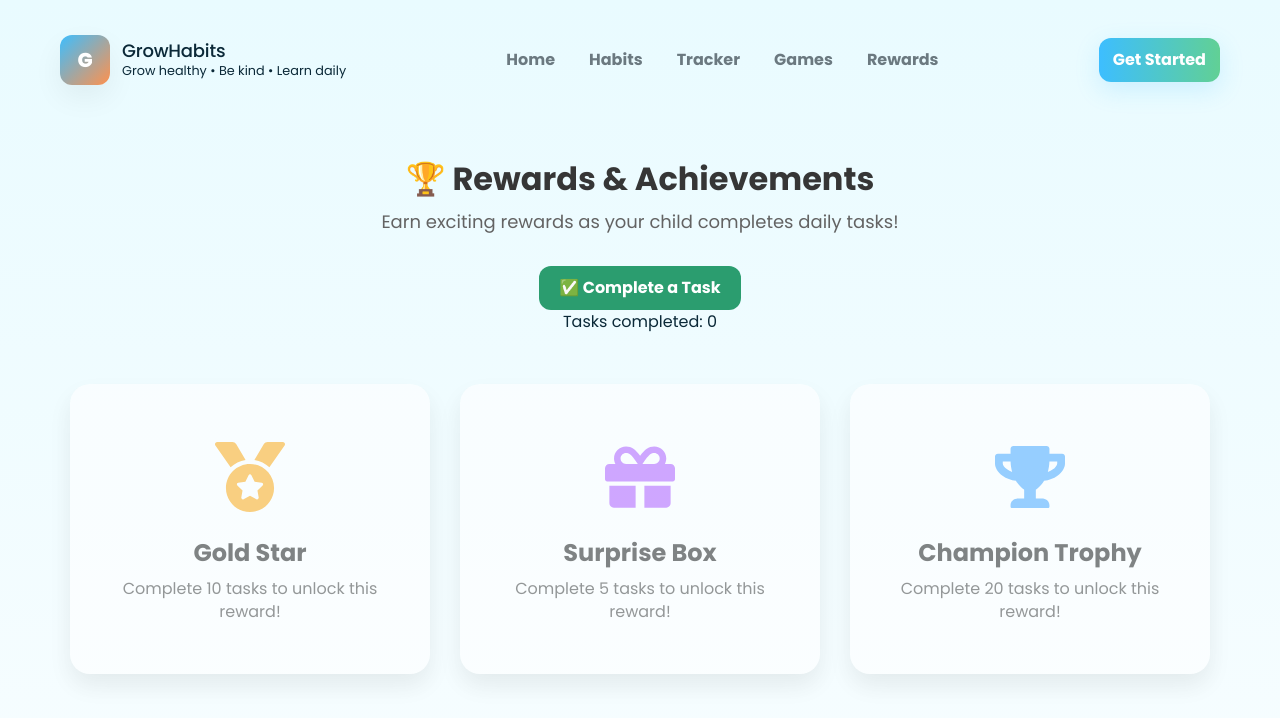
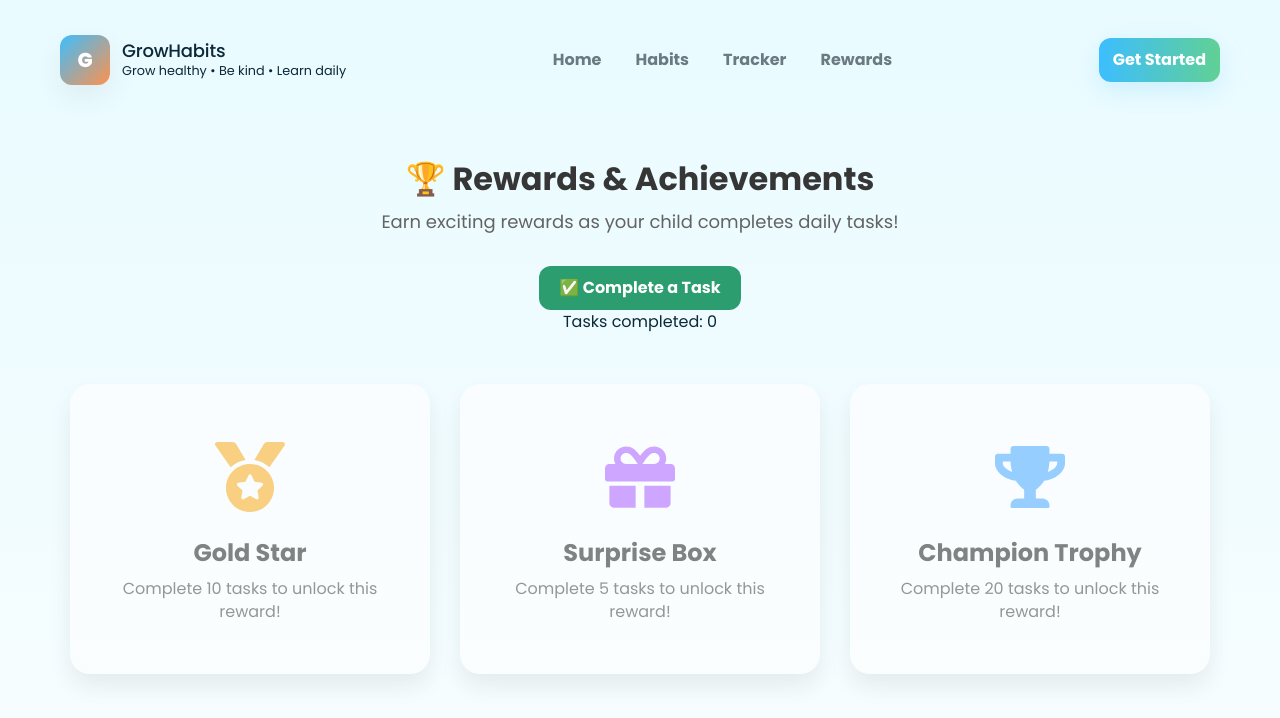
Before and after one commit to Bilal-coder78/Fyp_project, a React (Vite) app: page /rewards in a window 1280 px wide. Shown: the top 718 px of the page. Built offline with nearby package versions, Linux system fonts and the light colour scheme.

Commit message:
little modification

```diff
--- a/src/App.jsx
+++ b/src/App.jsx
@@ -21,7 +21,7 @@ function App() {
           <Route path="/login" element={<Login/>} />
           <Route path="/signup" element={<Signup/>} />
           <Route path="/rewards" element={<Rewards/>} />
-          <Route path="/games" element={<BalloonPop/>} />
+          {/* <Route path="/games" element={<BalloonPop/>} /> */}
           <Route path="/parents" element={<Parents/>} />
         </Routes>
       </div>
--- a/src/components/Home/Home.css
+++ b/src/components/Home/Home.css
@@ -4,12 +4,10 @@
   --shadow: 0 12px 30px rgba(10, 20, 18, 0.06);
   --muted: #6b7980;
   --primary: #2b9d6f;
-  /* green theme */
   --accent: #8fd6a6;
 }
 
 /* layout */
-
 .home-container{
   width: 100%;
   max-width: 1200px;
--- a/src/components/Home/Home.jsx
+++ b/src/components/Home/Home.jsx
@@ -64,10 +64,6 @@ function Home() {
     }, 5000);
     return () => clearInterval(id);
   }, []);
-
-  const handleStart = () => {
-    alert("Let's start growing good habits together! 🌱");
-  };
 
   const features = [
     { id: 1, title: "Gentle Reminders", desc: "Friendly prompts for daily consistency", emoji: "⏰" },
--- a/src/components/Navbar/Nav.css
+++ b/src/components/Navbar/Nav.css
@@ -3,7 +3,7 @@
   max-width: 1200px;
   margin: auto;
   padding: 0 20px;
-  /* position: sticky; */
+  position: relative;
   top: 0;
   z-index: 1000;
 }
@@ -91,7 +91,7 @@ nav {
   box-shadow: 0 8px 24px rgba(61, 190, 255, 0.18);
 }
 
-/* 🌐 Hamburger Icon (hidden on desktop) */
+/* Hamburger Icon */
 .hamburger {
   display: none;
   flex-direction: column;
@@ -99,6 +99,7 @@ nav {
   width: 25px;
   height: 18px;
   cursor: pointer;
+  z-index: 99999;
 }
 
 .hamburger span {
--- a/src/components/Navbar/Nav.jsx
+++ b/src/components/Navbar/Nav.jsx
@@ -43,9 +43,9 @@ function Nav() {
           <Link to="tracker" className="nav-link">
             Tracker
           </Link>
-          <Link to="games" className="nav-link">
+          {/* <Link to="games" className="nav-link">
             Games
-          </Link>
+          </Link> */}
           <Link to="rewards" className="nav-link">
             Rewards
           </Link>
```
